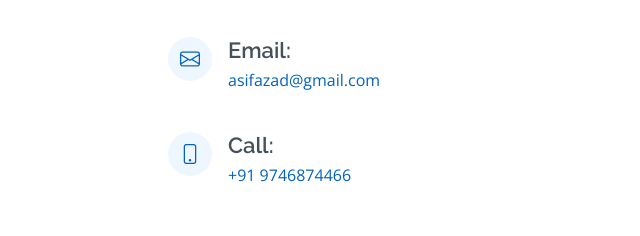
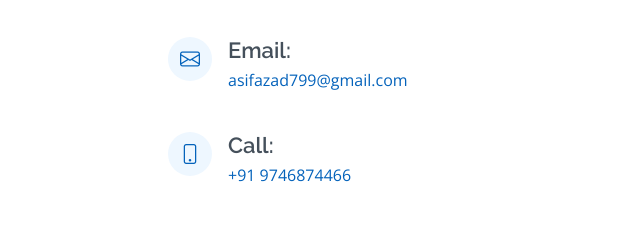
Before and after one commit to ppmniyasp/ps-website, a plain HTML site: page index.html in a window 1280 px wide. Shown: the part 5304-5540 px from the top of the page, 0-640 px from the left. Drawn offline with nearby package versions, Linux system fonts and the light colour scheme.

Commit message:
Update index.html

```diff
--- a/index.html
+++ b/index.html
@@ -584,7 +584,7 @@
               <div class="email">
                 <i class="bi bi-envelope"></i>
                 <h4>Email:</h4>
-                <a class="ms-3" href="mailto:asifazad@gmail.com" style="text-decoration: none;">asifazad@gmail.com</a>
+                <a class="ms-3" href="mailto:asifazad@gmail.com" style="text-decoration: none;">asifazad799@gmail.com</a>
               </div>
 
               <div class="phone">
```
